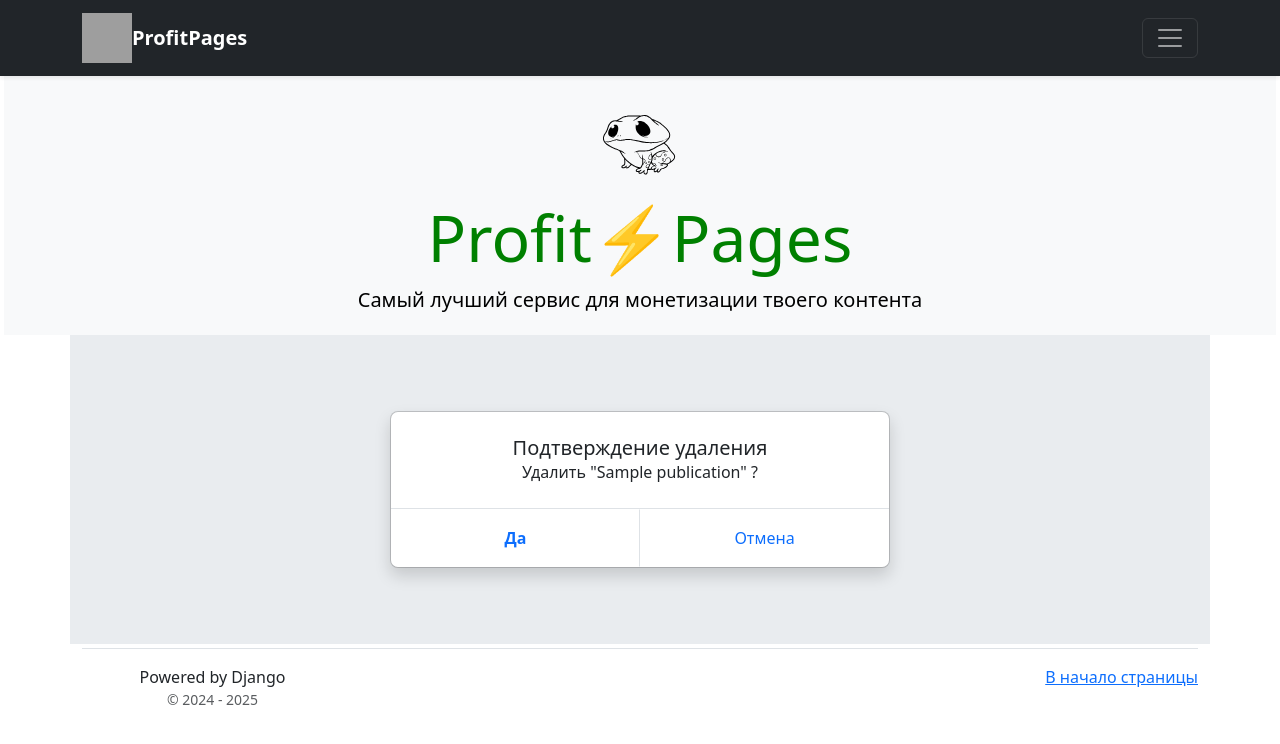
After one commit to MihailSevostyanov/Diplom_work, a Django app: page /publication/delete/1/ in a window 1280 px wide. The commit adds this page. Shown: the top 744 px of the page. Run offline with Django 5.2, Linux system fonts and the light colour scheme; tables that the repository leaves empty hold one stand-in row (values such as "Sample post"); some libraries are stand-ins or nearby versions; grey boxes are pictures that could not be loaded.

Commit message:
Добавление publication_update и publication_delete

```diff
--- a/profitpages/templates/profitpages/home.html
+++ b/profitpages/templates/profitpages/home.html
@@ -124,9 +124,9 @@
                 <br>
                 {% else %}
                 <div class="d-grid gap-1">
-                    <button type="button" class="btn btn-outline-info" href="{% url 'users:login' %}">Мой профиль
-                    </button>
-                    <button type="button" class="btn btn-outline-info">Мои подписки</button>
+                    <a type="button" class="btn btn-outline-info" href="{% url 'users:login' %}">Мой профиль
+                    </a>
+                    <a type="button" class="btn btn-outline-info">Мои подписки</a>
                     <a type="button" class="btn btn-outline-success"
                        href="{% url 'profitpages:publication_create' %}">Создать публикацию
                     </a>
--- /dev/null
+++ b/profitpages/templates/profitpages/publication_confirm_delete.html
@@ -0,0 +1,26 @@
+{% extends 'profitpages/base.html' %}
+
+{% block content %}
+<form class="row" method="post" enctype="multipart/form-data">
+    <div class="modal modal-sheet position-static d-block bg-body-secondary p-4 py-md-5" tabindex="-1" role="dialog"
+         id="modalChoice">
+        <div class="modal-dialog" role="document">
+            <div class="modal-content rounded-3 shadow">
+                <div class="modal-body p-4 text-center">
+                    {% csrf_token %}
+                    <h5 class="mb-0">Подтверждение удаления</h5>
+                    <p class="mb-0">Удалить "{{object.title}}" ?</p>
+                </div>
+                <div class="modal-footer flex-nowrap p-0">
+                    <button type="submit"
+                            class="btn btn-lg btn-link fs-6 text-decoration-none col-6 py-3 m-0 rounded-0 border-end">
+                        <strong>Да</strong></button>
+                    <a type="btn btn-primary"
+                       class="btn btn-lg btn-link fs-6 text-decoration-none col-6 py-3 m-0 rounded-0"
+                       href="{% url 'profitpages:publikation_detail' %}">Отмена</a>
+                </div>
+            </div>
+        </div>
+    </div>
+</form>
+{% endblock %}
--- a/profitpages/urls.py
+++ b/profitpages/urls.py
@@ -6,6 +6,8 @@ from profitpages.views import (
     PublicationListView,
     PublicationCreateView,
     PublicationDetailView,
+    PublicationUpdateView,
+    PublicationDeleteView,
 )
 
 app_name = ProfitpagesConfig.name
@@ -15,4 +17,7 @@ urlpatterns = [
     path("", PublicationListView.as_view(), name="main"),
     path("publication/create/", PublicationCreateView.as_view(), name="publication_create"),
     path("publication/detail/<int:pk>/", PublicationDetailView.as_view(), name="publication_detail"),
+    path("publication/update/<int:pk>/", PublicationUpdateView.as_view(), name="publication_update"),
+    path("publication/delete/<int:pk>/", PublicationDeleteView.as_view(), name="publication_delete"),
+
 ]
--- a/profitpages/views.py
+++ b/profitpages/views.py
@@ -46,6 +46,27 @@ class PublicationDetailView(DetailView):
         return context_data
 
 
+class PublicationUpdateView(UpdateView):
+    model = Publication
+    form_class = PublicationForm
+
+    def get_success_url(self):
+        return reverse_lazy('profitpages:publication_detail', args=[self.object.id])
+
+    # def get_object(self, queryset=None):
+    #     obj = super().get_object()
+    #     if obj.owner != self.request.user:
+    #         raise Http404(_("Разрешено изменять только свои публикации"))
+    #     return obj
+
+
+class PublicationDeleteView(DeleteView):
+    model = Publication
+
+    def get_success_url(self):
+        return reverse_lazy('profitpages:main')
+
+
 class PublisherListView(ListView):
     model = Publisher
 
```
Also changed, not shown: profitpages/templates/profitpages/content_confirm_delete.html (deleted, +0 -10 lines), profitpages/templates/profitpages/publication_detail.html (+13 -9 lines).
